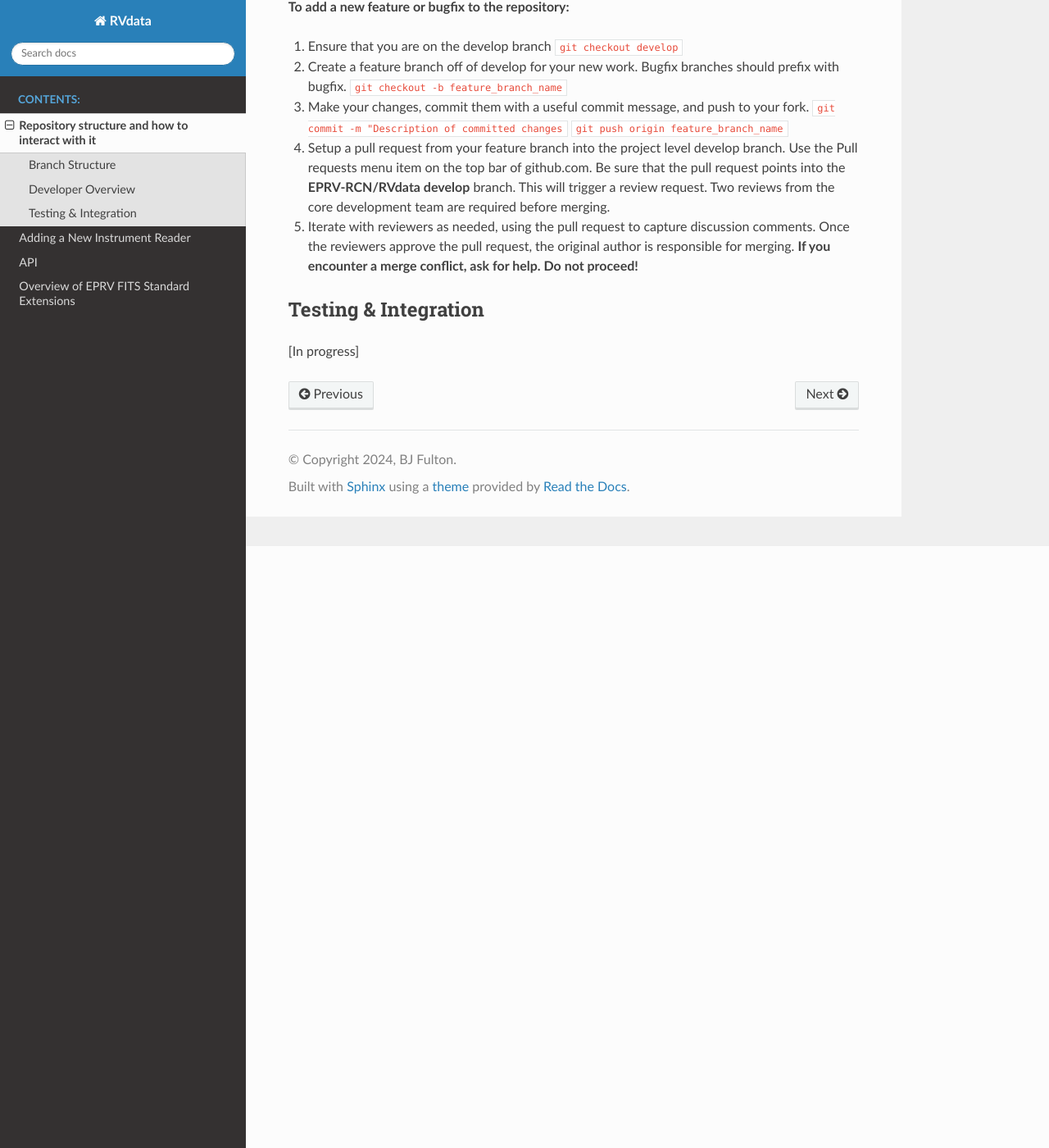
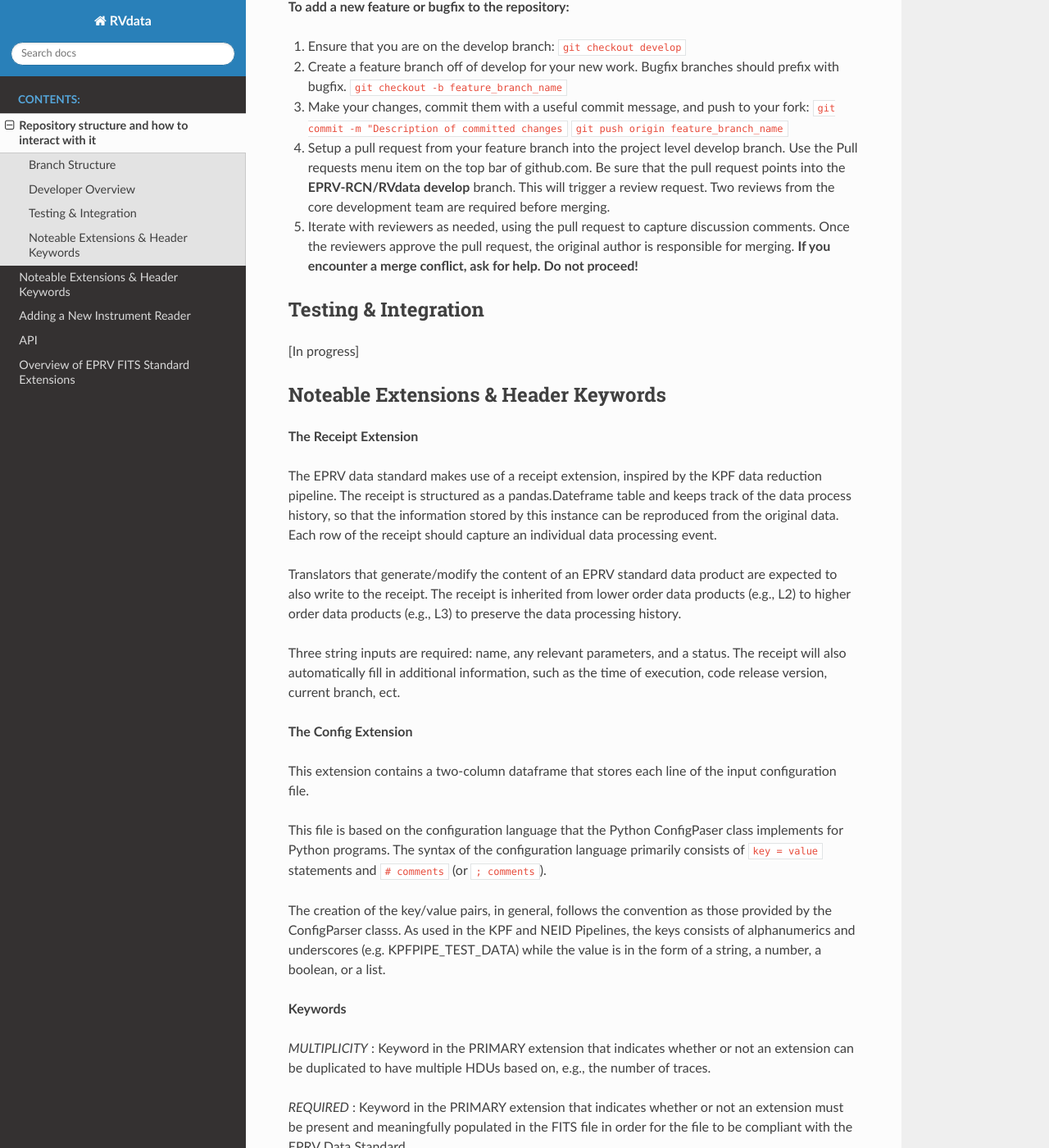
Before and after one commit to EPRV-RCN/RVData, a Sphinx documentation site: the page built from docs/source/interact.rst, in a window 1280 px wide and 1400 px high, scrolled down 734 px. Shown: the whole window at 82% size. Built offline with Sphinx 7.4.7 and the Read the Docs theme 3.1.0, drawn with Linux system fonts in a browser that asks for light colours; some of the changed text lies outside the part shown.

Commit message:
Added interact.rst and notable.rst
Added new pages for how to interact with the repo (copied from the github readme) and on specific extensions / keywords that users should be aware of

```diff
--- a/docs/source/index.rst
+++ b/docs/source/index.rst
@@ -11,6 +11,7 @@ Documentation for EPRV Data Standardization Project!
    :caption: Contents:
 
    interact.rst
+   notable.rst
    new.rst
    api.rst
    FITS-extensions.rst
--- a/docs/source/interact.rst
+++ b/docs/source/interact.rst
@@ -23,22 +23,22 @@ We recommend that developers use the following workflow:
 
 #. Create a fork of the repository into your github account by clicking the Fork icon on the right top corner of the main github EPRV-RCN/RVdata repo page.
 
-#. Clone your fork to your local computer
+#. Clone your fork to your local computer:
    ``git clone git@github.com:YourGithubID/RVdata.git``
 
-#. Setup a new remote named upstream that points to the project level repository
+#. Setup a new remote named upstream that points to the project level repository:
    ``git remote add upstream git@github.com:EPRV-RCN/RVdata.git``
 
 
 **To add a new feature or bugfix to the repository:**
 
-#. Ensure that you are on the develop branch
+#. Ensure that you are on the develop branch:
    ``git checkout develop``
 
 #. Create a feature branch off of develop for your new work. Bugfix branches should prefix with bugfix.
    ``git checkout -b feature_branch_name``
 
-#. Make your changes, commit them with a useful commit message, and push to your fork.
+#. Make your changes, commit them with a useful commit message, and push to your fork:
    ``git commit -m "Description of committed changes``
    ``git push origin feature_branch_name``
 
@@ -51,3 +51,46 @@ Testing & Integration
 =====================
 
 [In progress]
+
+
+Noteable Extensions & Header Keywords
+=====================================
+
+**The Receipt Extension**
+
+The EPRV data standard makes use of a receipt extension, inspired by the KPF data reduction pipeline.
+The receipt is structured as a pandas.Dateframe table and keeps track of the data process history, so
+that the information stored by this instance can be reproduced from the original data. Each row of the
+receipt should capture an individual data processing event.
+
+Translators that generate/modify the content of an EPRV standard data product are expected to also write to the receipt.
+The receipt is inherited from lower order data products (e.g., L2) to higher order data products (e.g., L3) to preserve
+the data processing history.
+
+Three string inputs are required: name, any relevant parameters, and a status.
+The receipt will also automatically fill in additional information, such as the time of execution,
+code release version, current branch, ect.
+
+**The Config Extension**
+
+This extension contains a two-column dataframe that stores each line of the input configuration file.
+
+This file is based on the configuration language that the Python ConfigPaser class implements for Python programs.
+The syntax of the configuration language primarily consists of ``key = value`` statements and ``# comments`` (or ``; comments``).
+
+The creation of the key/value pairs, in general, follows the convention as those provided by the ConfigParser classs.
+As used in the KPF and NEID Pipelines, the keys consists of alphanumerics and underscores (e.g. KPFPIPE_TEST_DATA) while
+the value is in the form of a string, a number, a boolean, or a list.
+
+
+
+**Keywords**
+
+*MULTIPLICITY* : Keyword in the PRIMARY extension that indicates whether or not an extension can be duplicated to have multiple HDUs based on, e.g., the number of traces.
+
+*REQUIRED* : Keyword in the PRIMARY extension that indicates whether or not an extension must be present and meaningfully populated in the FITS file in order for the file to be compliant with the EPRV Data Standard.
+
+*INSTERA* : Tag for the "instrument era" used to track permanent changes to instrument, e.g. 1.1.2
+    Incrementing: Major changes that result in RV offset are recorded in the first numeral space. Small but permanent changes, (changes in the calibration light sources, etc) that don’t necessarily introduce RV offsets but do represent an ongoing status change in the instrument, are recorded in the second numeral. Anything that could impact the calibration or science outputs goes here
+    Even smaller changes, or things that you only recognize retrospectively, are recorded in the third numeral
+    Each team will place a csv file into the config directory with 1 line per era that has the start and end dates of each timespan. If this file is already maintained elsewhere by the instrument team then link to that instead so the file doesn’t need to be maintained in multiple places
```
Also changed, not shown: docs/source/notable.rst (added, +55 -0 lines).
